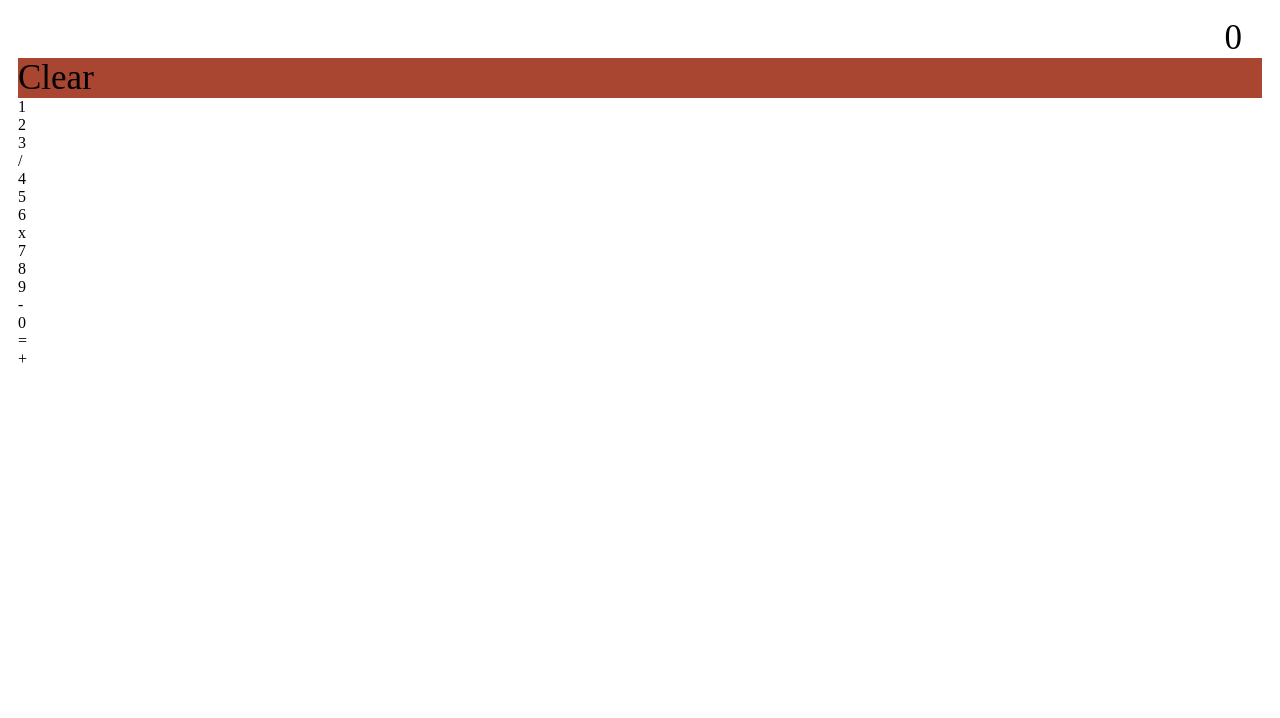
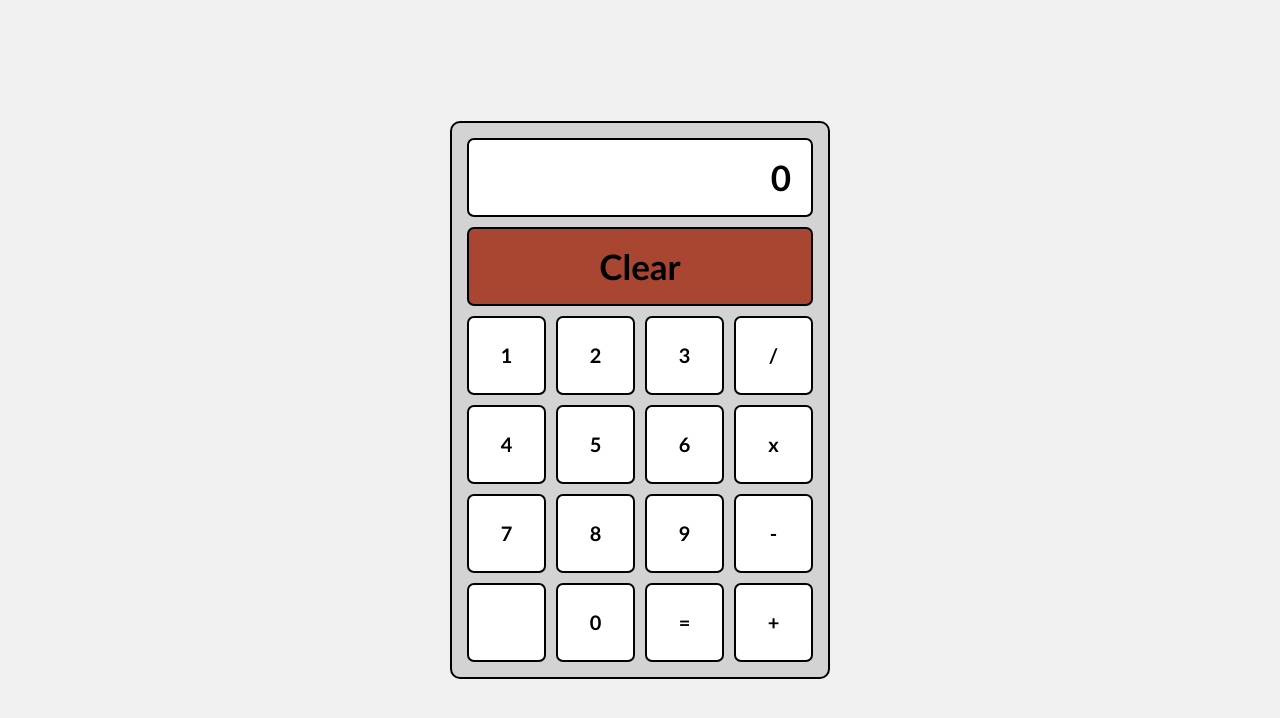
Before and after one commit to FrancoisBit/calculator, a plain HTML site: page index.html in a window 1280 px wide. Drawn offline with Linux system fonts and the light colour scheme.

Commit message:
Fix bug link css

```diff
--- a/index.html
+++ b/index.html
@@ -3,7 +3,7 @@
     <head>
         <meta charset="utf-8">
         <title>Calculator</title>
-        <link rel="stylesheet" href="./css/framework.css">
+        <link rel="stylesheet" href="./css/flex-boot.css">
         <link rel="stylesheet" href="./css/main.css">
         <script src="./js/main.js" defer></script>
     </head>
```
